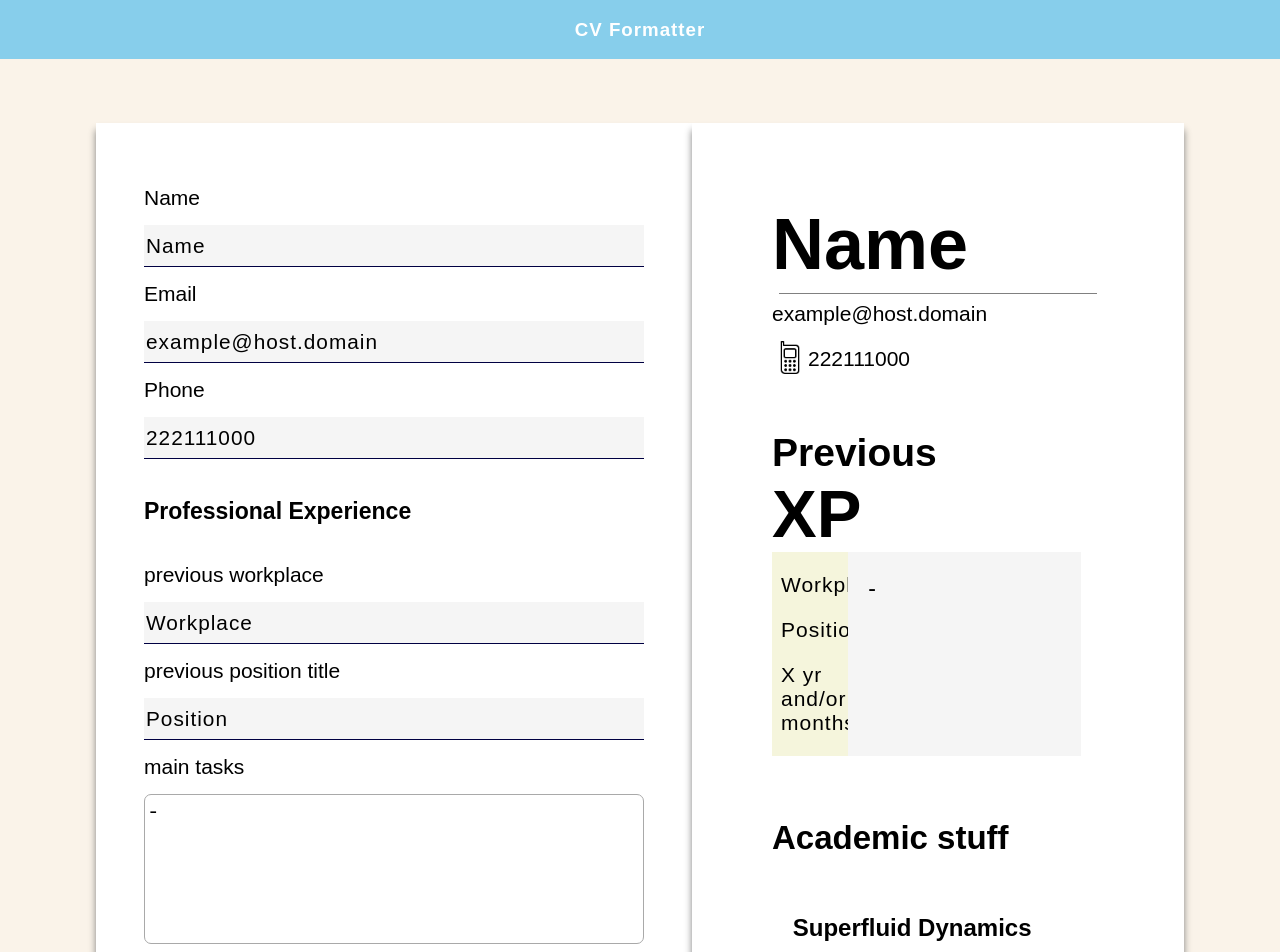
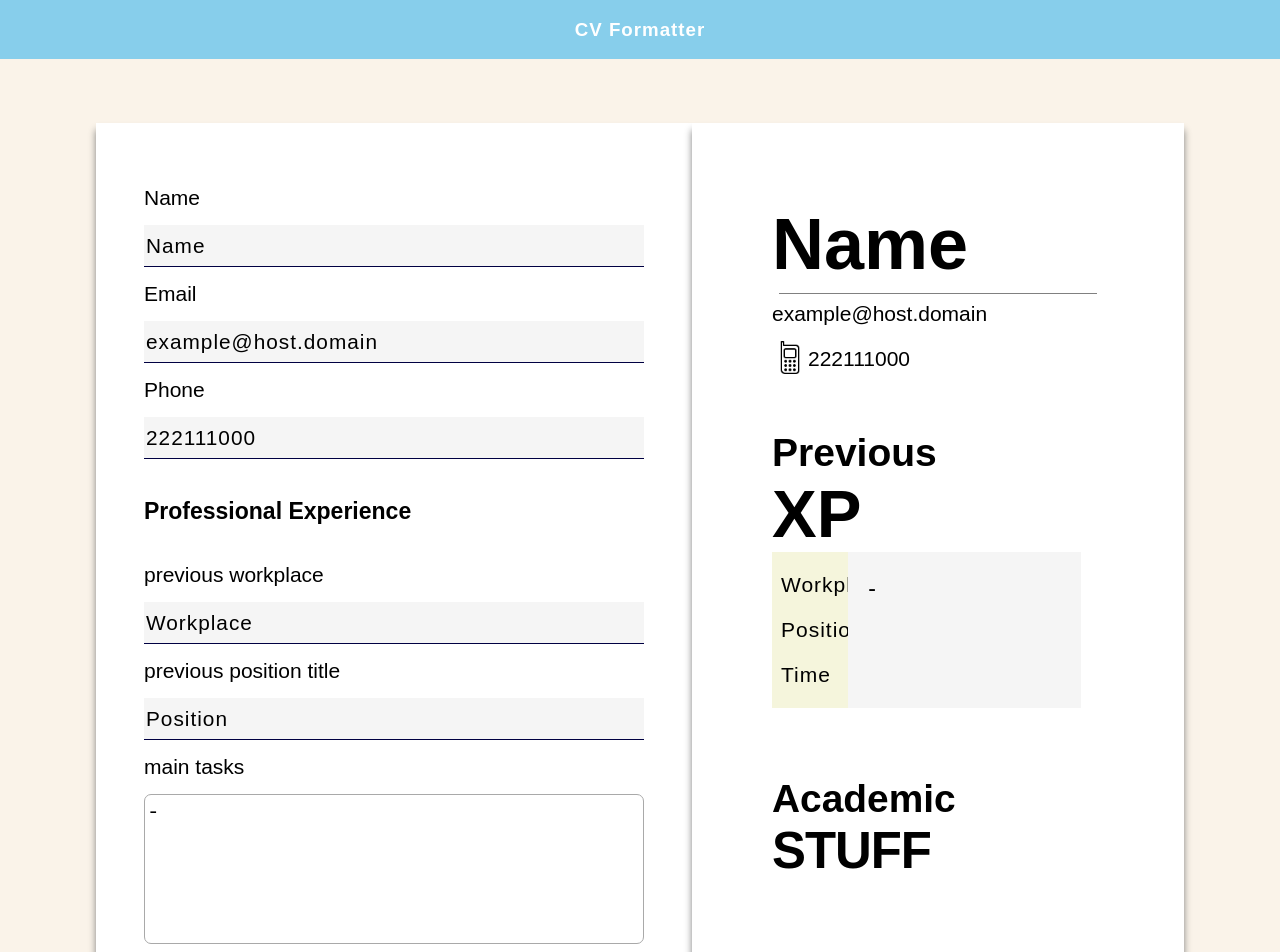
Before and after one commit to marathonic/CVProject, a React (Create React App) app: page / in a window 1280 px wide. Shown: the top 952 px of the page. Built offline with nearby package versions, Linux system fonts and the light colour scheme.

Commit message:
Production

```diff
--- a/src/components/Form.js
+++ b/src/components/Form.js
@@ -20,7 +20,7 @@ class Form extends Component {
       professional: {
         workplace: "Workplace",
         position: "Position",
-        stay: "X yr and/or months",
+        stay: "Time",
         tasks: "-",
         sectionNumber: uniqid(),
       },
@@ -29,7 +29,7 @@ class Form extends Component {
 
       academic: {
         school: "School",
-        program: "Superfluid Dynamics",
+        program: "Programme",
         startDate: "",
         endDate: "",
         sectionNumber: uniqid(),
@@ -178,8 +178,6 @@ class Form extends Component {
     let buttonID = id;
     buttonID = buttonID.substring(5);
     let sectionType = name.substring(5); //'professional' || 'academic'
-    console.log("section type is " + sectionType);
-    console.log("button id is " + buttonID);
 
     if (sectionType === "professional") {
       this.setState({
@@ -288,7 +286,7 @@ class Form extends Component {
           </section>
           <section className="education-section">
             <h3>Formal education</h3>
-            <label htmlFor="edu-title">Title of study</label>
+            <label htmlFor="edu-title">Name of programme</label>
             <input
               type={"text"}
               id="edu-title"
--- a/src/components/RenderAcademics'.js
+++ b/src/components/RenderAcademics'.js
@@ -24,10 +24,13 @@ class RenderAcademics extends Component {
     const { sections } = this.props;
     return (
       <div className="rendered-academics">
-        <h3>Academic stuff</h3>
+        <div className="big-academics">
+          <h3>Academic</h3>
+          <h3>STUFF</h3>
+        </div>
         {sections.map((section) => {
           return (
-            <div className="edu-strip">
+            <div className="edu-strip" key={section.sectionNumber}>
               {/* Buttons section */}
               <div className="button-strip">
                 <button
--- a/src/components/RenderProfessional.js
+++ b/src/components/RenderProfessional.js
@@ -24,7 +24,7 @@ class RenderProfessional extends Component {
 
           {sections.map((section) => {
             return (
-              <div className="exp-strip">
+              <div className="exp-strip" key={section.sectionNumber}>
                 <div className="button-strip">
                   <button
                     className="edit-section-btn"
--- a/src/style.css
+++ b/src/style.css
@@ -193,6 +193,7 @@ hr {
     font-size: 67px;
 }
 
+
 .prev-exp {
     width: 100%;
     display: flex;
@@ -325,8 +326,18 @@ hr {
     padding-top: 30px;
 }
 
-.rendered-academics > h3 {
-    font-size: 33px;
+.big-academics > h3:first-of-type {
+    padding-bottom: 0;
+    margin-bottom: 0;
+    font-size: 2.43rem;
+}
+
+.big-academics > h3:nth-of-type(2) {
+    margin-top: 0;
+    padding-top: 0;
+    letter-spacing: -1px;
+    font-size: 3.18rem;
+    /* font-size: 67px; */
 }
 
 /* .rendered-edu-details {
```
